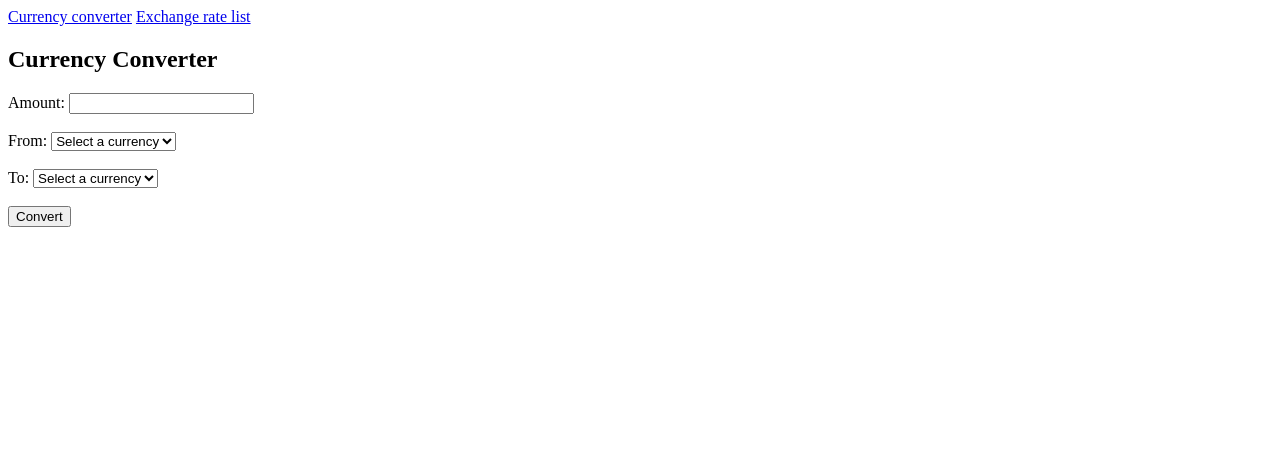
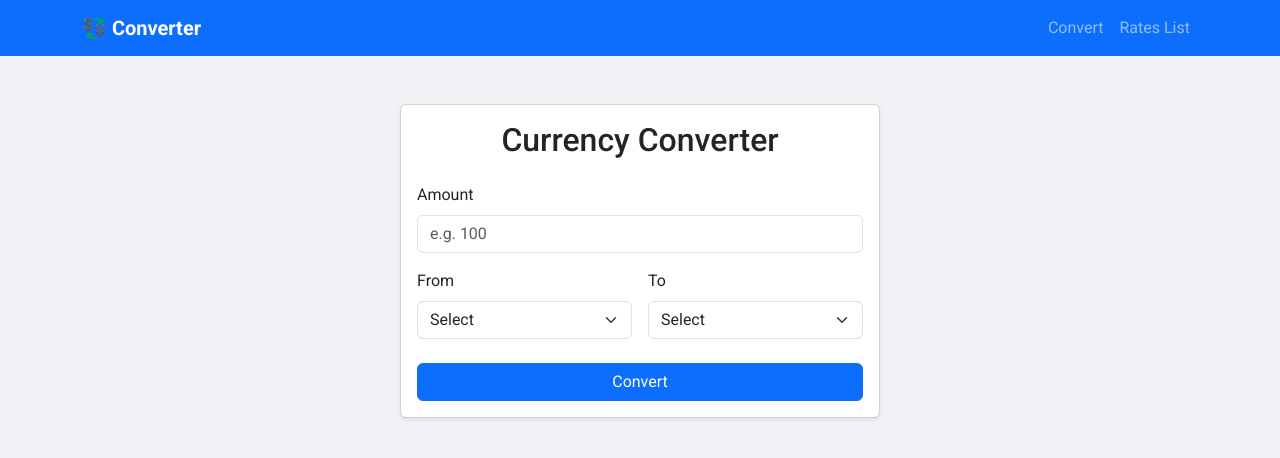
Before and after one commit to idjondovic/currency-converter-app, a FastAPI app: page / in a window 1280 px wide. Shown: the top 458 px of the page. Run offline with FastAPI, Linux system fonts and the light colour scheme; data that the repository does not hold is empty.

Commit message:
Latest changes

```diff
--- a/main.py
+++ b/main.py
@@ -14,54 +14,89 @@
 
 @app.get("/", response_class=HTMLResponse)
 async def read_root(request: Request):
-    response = requests.get("https://api.exconvert.com/currencies", params={"access_key":api_key})
-    if response.status_code == requests.status_codes.codes.ok:
-        data = response.json()
-        currencies = data.get("currencies", {})
-    else:
-        currencies = {}
-    return templates.TemplateResponse("index.html", {"request": request, "items": currencies.keys()})
+    currencies={}
+    try:
+        response = requests.get("https://api.exconvert.com/currencies", params={"access_key":api_key})
+        if response.status_code == requests.status_codes.codes.ok:
+            data = response.json()
+            currencies = data.get("currencies", {})
+            error = None
+        else:
+            error = response.text
+    except Exception as e:
+        error = e
+    return templates.TemplateResponse("index.html", {"request": request, "items": currencies.keys() if currencies else [], "error": error })
 
 @app.post("/", response_class=HTMLResponse)
 async def post_form(request: Request, from_currency: str = Form(...), to_currency: str = Form(...), amount: str = Form(...)):
-    response = requests.get("https://api.exconvert.com/currencies", {"access_key":api_key})
-    if response.status_code == requests.status_codes.codes.ok:
-        data = response.json()
-        currencies = data.get("currencies", {})
-    else:
-        currencies = {}
-
-    conversion = requests.get("https://api.exconvert.com/convert", {"access_key":api_key, "from":from_currency, "to":to_currency, "amount":amount})
-    if conversion.status_code == requests.status_codes.codes.ok:
-        data = conversion.json()
-        result = data.get("result", {}).get(to_currency, "/")
-    else:
-        result = "/"
-    return templates.TemplateResponse("index.html", {"request": request, "items": currencies.keys(), "result": result, "from_currency": from_currency, "to_currency": to_currency, "amount": amount})
+    currencies = {}
+    try:
+        response = requests.get("https://api.exconvert.com/currencies", {"access_key":api_key})
+        if response.status_code == requests.status_codes.codes.ok:
+            data = response.json()
+            currencies = data.get("currencies", {})
+            error = None
+        else:
+            error = response.text
+        conversion = requests.get("https://api.exconvert.com/convert", {"access_key":api_key, "from":from_currency, "to":to_currency, "amount":amount})
+        if conversion.status_code == requests.status_codes.codes.ok:
+            data = conversion.json()
+            result = data.get("result", {}).get(to_currency, "/")
+        else:
+            result = ""
+            error = conversion.text
+    except Exception as e:
+        result = ""
+        error = e
+    return templates.TemplateResponse("index.html", {"request": request, "items": currencies.keys() if currencies else [], "result": round(result,2) if result else "", "from_currency": from_currency, "to_currency": to_currency, "amount": amount, "error": error})
 
 @app.get("/exchange_rates", response_class=HTMLResponse)
 async def exchange_rates(request: Request):
-    response = requests.get("https://api.exconvert.com/currencies", params={"access_key":api_key})
-    if response.status_code == requests.status_codes.codes.ok:
-        data = response.json()
-        currencies = data.get("currencies", {})
-    else:
+    try:
+        response = requests.get("https://api.exconvert.com/currencies", params={"access_key":api_key})
+        if response.status_code == requests.status_codes.codes.ok:
+            data = response.json()
+            currencies = data.get("currencies", {})
+            error = None
+        else:
+            currencies = {}
+            error = response.text
+    except Exception as e:
         currencies = {}
-    return templates.TemplateResponse("exchange_rates.html", {"request": request, "items": currencies.keys()})
+        error = e
+    return templates.TemplateResponse("exchange_rates.html", {"request": request, "items": currencies.keys() if currencies else [], "type_of_currency": "physical", "error": error })
 
 @app.post("/exchange_rates", response_class=HTMLResponse)
-async def post_exchange_rates(request: Request, from_currency: str = Form(...)):
-    response = requests.get("https://api.exconvert.com/currencies", params={"access_key":api_key})
-    if response.status_code == requests.status_codes.codes.ok:
-        data = response.json()
-        currencies = data.get("currencies", {})
+async def post_exchange_rates(request: Request, trigger: str=Form(...), type_of_currency: str = Form(...), from_currency: str = Form(None)):
+    if trigger == "radio":
+        from_currency = None
+    if type_of_currency == "physical":
+        endpoint = "https://api.exconvert.com/currencies"
     else:
-        currencies = {}
+        endpoint = "https://api.exconvert.com/crypto/currencies"
+    currencies = {}
+    rates = {}
+    try:
+        response = requests.get(endpoint, params={"access_key":api_key})
+        if response.status_code == requests.status_codes.codes.ok:
+            data = response.json()
+            currencies = data.get("currencies", {})
+            error = None
+        else:
+            error = response.text
 
-    result = requests.get("https://api.exconvert.com/fetchAll", params={"access_key":api_key, "from":from_currency})
-    if result.status_code == requests.status_codes.codes.ok:
-        data = result.json()
-        rates = data.get("result", {})
-    else:
-        rates = {}
-    return templates.TemplateResponse("exchange_rates.html", {"request": request, "items":currencies.keys(), "from_currency": from_currency, "rates": rates})
+        if from_currency:
+            if type_of_currency == "physical":
+                endpoint = "https://api.exconvert.com/fetchAll"
+            else:
+                endpoint = "https://api.exconvert.com/crypto/fetchAll"
+            result = requests.get(endpoint, params={"access_key":api_key, "from":from_currency})
+            if result.status_code == requests.status_codes.codes.ok:
+                data = result.json()
+                rates = data.get("result", {})
+            else:
+                rates = {}
+                error = result.text
+    except Exception as e:
+        error = e
+    return templates.TemplateResponse("exchange_rates.html", {"request": request, "items": currencies.keys(), "type_of_currency": type_of_currency, "from_currency": from_currency, "rates": rates, "error": error})
--- a/templates/index.html
+++ b/templates/index.html
@@ -2,45 +2,104 @@
 <html lang="en">
 <head>
   <meta charset="UTF-8">
+  <meta name="viewport" content="width=device-width, initial-scale=1">
   <title>Currency Converter</title>
+
+  <!-- Bootstrap CSS -->
+  <link href="https://cdn.jsdelivr.net/npm/bootstrap@5.3.0/dist/css/bootstrap.min.css" rel="stylesheet">
+
+  <!-- Google Font -->
+  <link href="https://fonts.googleapis.com/css2?family=Roboto:wght@400;500;700&display=swap" rel="stylesheet">
+
+  <style>
+    body {
+      font-family: 'Roboto', sans-serif;
+      background-color: #f0f2f5;
+    }
+    .navbar-brand {
+      font-weight: 700;
+    }
+    .converter-card {
+      max-width: 480px;
+      margin: 3rem auto;
+    }
+  </style>
 </head>
 <body>
-    <nav id="topnav" color="black" class="navbar navbar-dark bg-dark">
-        <a class="nav-link" href="/">Currency converter</a>
-        <a class="nav-link" href="/exchange_rates">Exchange rate list</a>
+  <!-- Navigation -->
+  <nav class="navbar navbar-expand-lg navbar-dark bg-primary">
+    <div class="container">
+      <a class="navbar-brand" href="/">💱 Converter</a>
+      <button class="navbar-toggler" type="button" data-bs-toggle="collapse" data-bs-target="#navMenu">
+        <span class="navbar-toggler-icon"></span>
+      </button>
+      <div class="collapse navbar-collapse" id="navMenu">
+        <ul class="navbar-nav ms-auto">
+          <li class="nav-item"><a class="nav-link" href="/">Convert</a></li>
+          <li class="nav-item"><a class="nav-link" href="/exchange_rates">Rates List</a></li>
+        </ul>
+      </div>
+    </div>
   </nav>
-    <h2>Currency Converter</h2>
+
+  <!-- Converter Card -->
+  <div class="card converter-card shadow-sm">
+    <div class="card-body">
+      <h2 class="card-title text-center mb-4">Currency Converter</h2>
       <form method="post">
-        <label>Amount:
-            <input type="number" step="any" name="amount" required>
-        </label><br><br>
+        <!-- Amount -->
+        <div class="mb-3">
+          <label for="amount" class="form-label">Amount</label>
+          <input
+            type="number" step="any" name="amount" id="amount"
+            class="form-control" placeholder="e.g. 100" required>
+        </div>
 
-        <label>From:
-            <select id="from_currency" name="from_currency" required>
-                <option value="">Select a currency</option>
-                <!-- Loop over items passed from the backend and create an <option> for each -->
+        <!-- From & To -->
+        <div class="row g-3 mb-4">
+          <div class="col-6">
+            <label for="from_currency" class="form-label">From</label>
+            <select
+              id="from_currency" name="from_currency"
+              class="form-select" required>
+              <option value="" disabled selected>Select</option>
               {% for item in items %}
-                    <option value="{{ item }}">{{ item }}</option>
+                <option value="{{ item }}" {% if from_currency == item %}selected{% endif %}>{{ item }}</option>
               {% endfor %}
             </select>
-        </label><br><br>
-
-        <label>To:
-            <select id="to_currency" name="to_currency" required>
-                <option value="">Select a currency</option>
-                <!-- Loop over items passed from the backend and create an <option> for each -->
+          </div>
+          <div class="col-6">
+            <label for="to_currency" class="form-label">To</label>
+            <select
+              id="to_currency" name="to_currency"
+              class="form-select" required>
+              <option value="" disabled selected>Select</option>
               {% for item in items %}
-                    <option value="{{ item }}">{{ item }}</option>
+                <option value="{{ item }}" {% if to_currency == item %}selected{% endif %}>{{ item }}</option>
               {% endfor %}
             </select>
-        </label><br><br>
+          </div>
+        </div>
 
-        <button type="submit">Convert</button>
+        <!-- Submit -->
+        <button type="submit" class="btn btn-primary w-100">Convert</button>
       </form>
+      {% if error %}
+      <div class="alert alert-danger text-center mt-4">
+        <strong>API request error: - can't fetch currencies right now. Try again later.</strong>
+      </div>
+      {% endif %}
+      {% if result %}
+        <!-- Result Alert -->
+        <div class="alert alert-success text-center mt-4">
+          <strong>{{ amount }} {{ from_currency }}</strong> ➔
+          <strong>{{ result }} {{ to_currency }}</strong>
+        </div>
+      {% endif %}
+    </div>
+  </div>
 
-    {% if result %}
-        <h3>Result:</h3>
-        <p>{{ amount }} {{ from_currency }} = {{ result }} {{ to_currency }}</p>
-    {% endif %}
+  <!-- Bootstrap JS Bundle (Popper + JS) -->
+  <script src="https://cdn.jsdelivr.net/npm/bootstrap@5.3.0/dist/js/bootstrap.bundle.min.js"></script>
 </body>
 </html>
```
Also changed, not shown: templates/exchange_rates.html (+97 -14 lines). Lines whose indentation alone changed are shown as unchanged.
